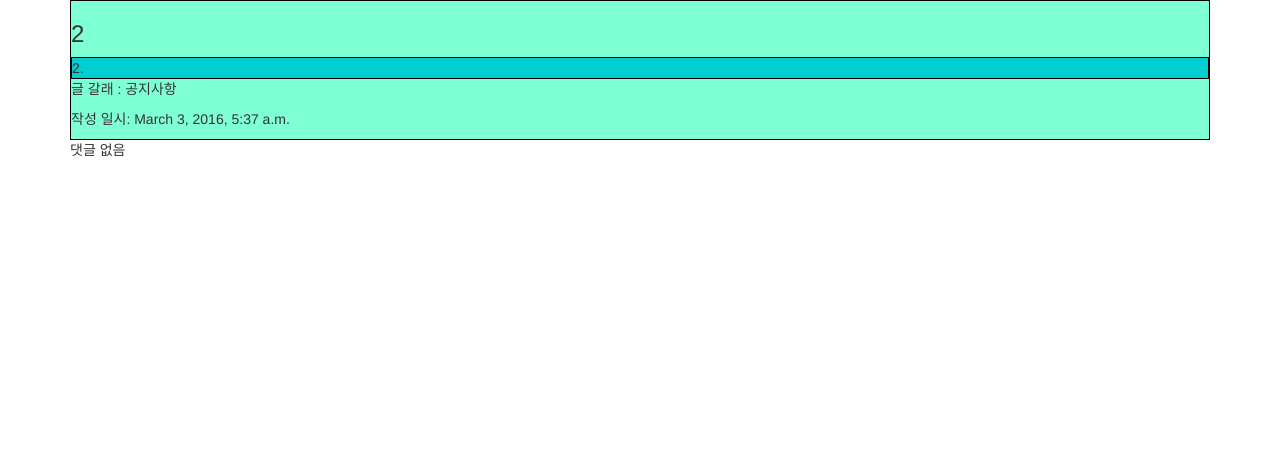
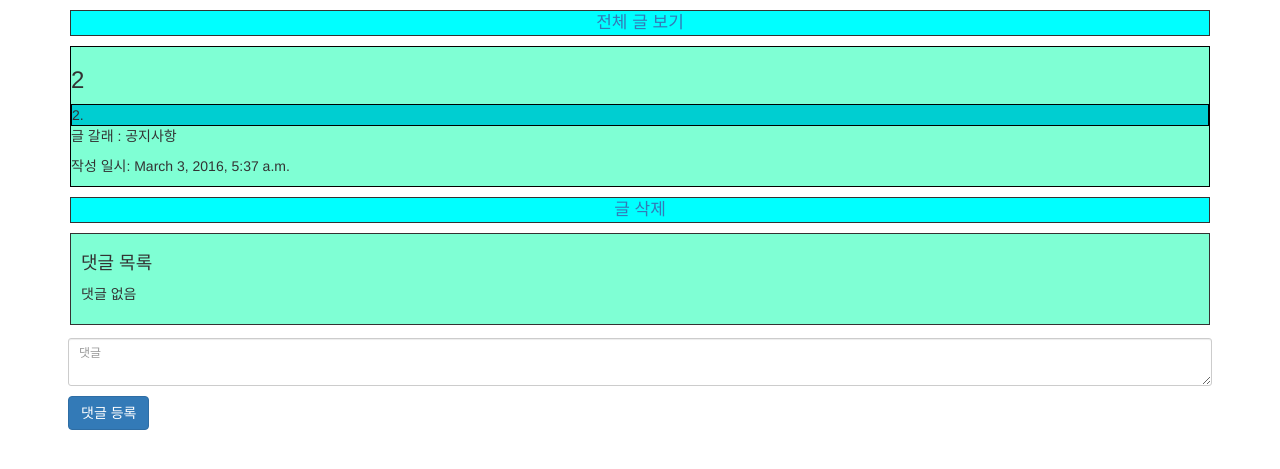
Before and after one commit to kazikai/instablog, a Django app: page /posts/13/ in a window 1280 px wide. Shown: the top 469 px of the page. Run offline with Django 3.2, Linux system fonts and the light colour scheme; data comes from the database, SQL or seed files in the repository; both versions use the stored data as it was after the commit; some libraries are stand-ins or nearby versions.

Commit message:
comment register delete

```diff
--- a/blog/templates/blog_layout.html
+++ b/blog/templates/blog_layout.html
@@ -13,10 +13,12 @@
     {% block javascript %}{% endblock %}
     <style type="text/css">
     .post-container{
+      margin-top: 10px;
       border: 1px solid #000;
       background-color: #7FFFD4;
     }
     .post-content{
+      margin-top: 10px;
       border: 1px solid #000;
       background-color: #00CED1;
     }
@@ -27,6 +29,23 @@
       text-decoration: initial;
       text-align: center;
     }
+    .post-list-button, .post-delete-button{
+        margin-top: 10px;
+        border: 1px solid;
+        text-align: center;
+        background: #00FFFF;
+        font-size: 17px;
+    }
+    .form-wrapper{
+      margin-top: 10px;
+    }
+    .comment_container{
+      border: 1px solid;
+      margin-top: 10px;
+      padding: 10px;
+      background: #7FFFD4;
+    }
+
     </style>
   </head>
   <body class="container">
--- a/blog/templates/css/style.css
+++ /dev/null
@@ -1,6 +0,0 @@
-.post-container{
-  border: 1px solid #eeefff
-}
-.post-content{
-  border: 1px solid #ddd
-}
--- a/blog/templates/view_post.html
+++ b/blog/templates/view_post.html
@@ -3,6 +3,9 @@
 {% load bootstrap3 %}
   {% block page_title %}글 보기{% endblock %}
   {% block content %}
+    <div class="post-list-button">
+      <a href="/">전체 글 보기</a>
+    </div>
     <div class="post-container">
       <h3>{{ post.title }}</h3>
       <div class="post-content">
@@ -13,12 +16,30 @@
         <p> 작성 일시: {{ post.created_at }}</p>
       </div>
     </div>
+    <div class="post-delete-button">
+        <a href="/posts/delete/{{post.pk}}">글 삭제</a>
+    </div>
     <div class="comment_container">
+      <h4>댓글 목록</h4>
       {% for comment in post.comment_set.all %}
-      <div class="comment_info">{{ comment.pk }} {{ comment.user}} </div>
-      <div class="comment_content">{{ comment.content }}</div>
+      <div class="comment_info">{{ comment.user}} </div>
+      <div class="comment_content">
+        <span>{{ comment.content }}</span>
+        <a href="/comment/delete/{{ comment.post.pk }}/{{ comment.pk }}" class="btn btn-primary">삭제</a>
+      </div>
       {% empty %}
       <p>댓글 없음 </p>
       {% endfor %}
     </div>
+    <div class="comment">
+      <form method="POST" action="" class="form-horizontal" style="margin:13px;">
+        {% csrf_token %}
+        <div class="form-group form-group-sm">
+          <textarea placeholder="댓글" name="comment" class="form-control"></textarea>
+          <div class="form-wrapper">
+            {% bootstrap_button "댓글 등록" button_type="submit" button_class="btn-primary" %}
+          </div>
+        </div>
+      </form>
+    </div>
   {% endblock %}
--- a/blog/views.py
+++ b/blog/views.py
@@ -7,6 +7,7 @@ from django.core.paginator import PageNotAnInteger
 from django.core.paginator import EmptyPage
 
 from .models import Post
+from .models import Comment
 from .models import Category
 # Create your views here.
 
@@ -19,7 +20,6 @@ def hello_with_template(request):
 def list_posts(request):
     per_page = 2
     current_page = request.GET.get('page', 1)
-
     #try:
         #request.GET 에 쿼리스트링 값이 저장된다.
         #current_page = request.GET.get('page', 1)
@@ -35,7 +35,6 @@ def list_posts(request):
         pg = page.page( 1 )
     except EmptyPage:
         pg = []
-
     #post_list = post_list[(current_page-1)*per_page:current_page*per_page]
 
     #start_offset = ( current_page - 1 ) * per_page
@@ -45,13 +44,44 @@ def list_posts(request):
         #'posts': post_list,
         'posts': pg,
     })
+def delete_comment(request, pk1, pk2):
+    if request.method == 'GET':
+        comment = get_object_or_404( Comment, pk=pk2 )
+        comment.delete()
+        return redirect( 'view_post', pk=pk1 );
 
+def create_comment(request, post, pk):
+    comment = Comment()
+    comment.post = post
+    comment.content = request.POST.get('comment')
+    if comment.content is None:
+        pass
+    else:
+        comment.save()
+
+# 포스트 보기
 def view_post(request, pk):
     post = get_object_or_404( Post, pk=pk )
-    return render(request, 'view_post.html', {
-        'post': post,
+    if request.method == 'GET':
+        return render(request, 'view_post.html', {
+            'post': post,
+            })
+    elif request.method == 'POST':
+        create_comment( request, post, pk )
+        return redirect('view_post', pk=post.pk)
+
+# 포스트 삭제
+def delete_post(request, pk):
+    post = get_object_or_404( Post, pk=pk )
+    if request.method == 'GET':
+        pass
+    elif request.method == 'POST':
+        post.delete()
+        return redirect( '/' );
+    return render(request, 'delete_post.html',{
+        'post': pk
     })
-
+# 포스트 만들기
 def create_post(request):
     categories = Category.objects.all();
     if request.method == 'GET':
--- a/instablog/urls.py
+++ b/instablog/urls.py
@@ -18,7 +18,9 @@ from django.contrib import admin
 from blog import views as blog_views
 
 urlpatterns = [
+    url(r'^posts/delete/(?P<pk>[0-9]+)/$', blog_views.delete_post, name='delete_post'),
     url(r'^posts/create/$', blog_views.create_post, name='create_post'),
+    url(r'^comment/delete/(?P<pk1>[0-9]+)/(?P<pk2>[0-9]+)$', blog_views.delete_comment, name='delete_comment'),
     url(r'^$', blog_views.list_posts),
     #아래 url패턴에 대해서는 view_post라는 이름이 만들어진다.
     url(r'^posts/(?P<pk>[0-9]+)/$', blog_views.view_post, name='view_post'),
```
Also changed, not shown: blog/templates/delete_post.html (added, +21 -0 lines), db.sqlite3.
